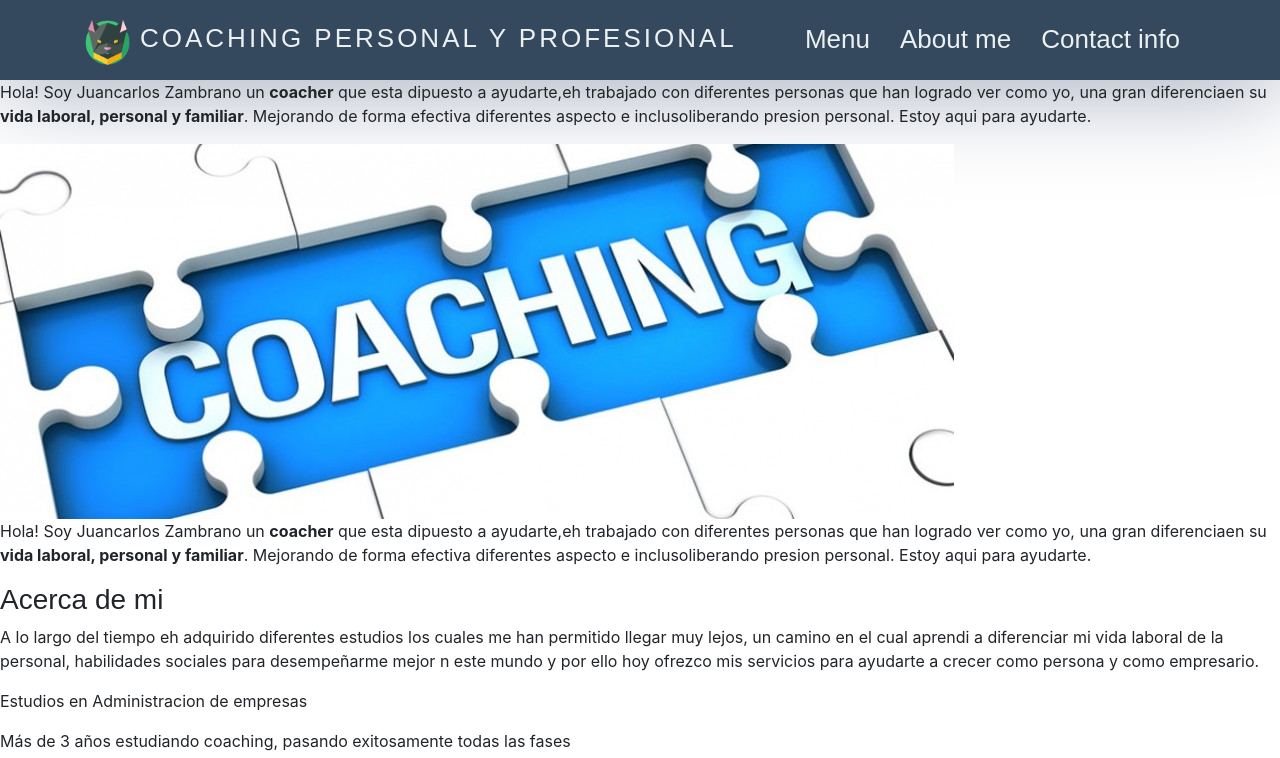
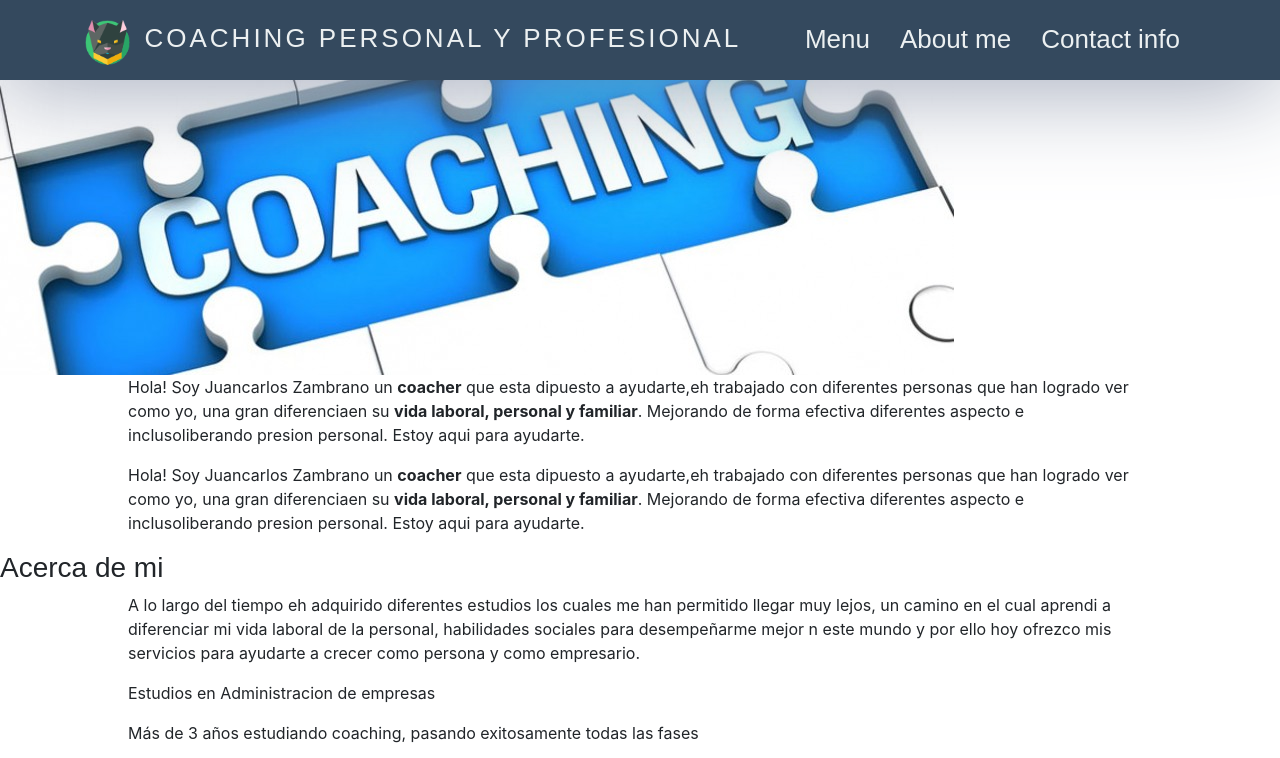
Before and after one commit to andrew921as/WebCoaching, a website: page index.html in a window 1280 px wide. Shown: the top 758 px of the page. Drawn offline with Linux system fonts and the light colour scheme.

Commit message:
The menu is blocked

```diff
--- a/assest/css/style.css
+++ b/assest/css/style.css
@@ -19,8 +19,8 @@ body {
   }
 
   p {
-    padding: 0;
-    margin: 0 0 30px 0;
+    max-width: 80%;
+    margin: 20px auto;
   }
 
   h1, h2, h3, h4, h5, h6 {
@@ -103,3 +103,8 @@ body {
     background-color: #ecf0f1;
     text-decoration: none;
   }
+
+ .intro{
+   margin-top: 30px auto;
+
+ }
--- a/index.html
+++ b/index.html
@@ -13,11 +13,13 @@
     <link href="assest/images/puma.png" rel="icon">
 
 </head>
+
 <body>
-        <header id="head">
+    <header id="head" class="fixed-top">
         <div class="container">
             <div class="title-nav float-left">
-                    <img src="assest/images/pumaLogo.png" alt="" class="img-fluid"><h1>Coaching Personal y profesional </h1>
+                <img src="assest/images/pumaLogo.png" alt="" class="img-fluid">
+                <h1>Coaching Personal y profesional </h1>
 
 
             </div>
@@ -31,17 +33,22 @@
             </nav>
         </div>
     </header>
-
-        <div>
-            <p>Hola! Soy Juancarlos Zambrano un <strong>coacher</strong> que esta dipuesto a ayudarte,eh trabajado con diferentes
-                personas que han logrado ver como yo, una gran diferenciaen su <strong>vida laboral, personal y familiar</strong>.
-                Mejorando de forma efectiva diferentes aspecto e inclusoliberando presion personal. Estoy aqui para ayudarte.
-                </p>
-        </div>
     <!--Intro-->
     <section id="intro">
+        <div>
+
+        </div>
         <div class="introC">
             <img src="assest/images/fondoPJ.jpg" alt="" class="image-I">
+        </div>
+        <div>
+            <p>Hola! Soy Juancarlos Zambrano un <strong>coacher</strong> que esta dipuesto a ayudarte,eh trabajado con
+                diferentes
+                personas que han logrado ver como yo, una gran diferenciaen su <strong>vida laboral, personal y
+                    familiar</strong>.
+                Mejorando de forma efectiva diferentes aspecto e inclusoliberando presion personal. Estoy aqui para
+                ayudarte.
+            </p>
         </div>
         <div class="inside">
             <p>Hola! Soy Juancarlos Zambrano un <strong>coacher</strong> que esta dipuesto a ayudarte,eh trabajado con
```
Lines whose indentation alone changed are shown as unchanged.
